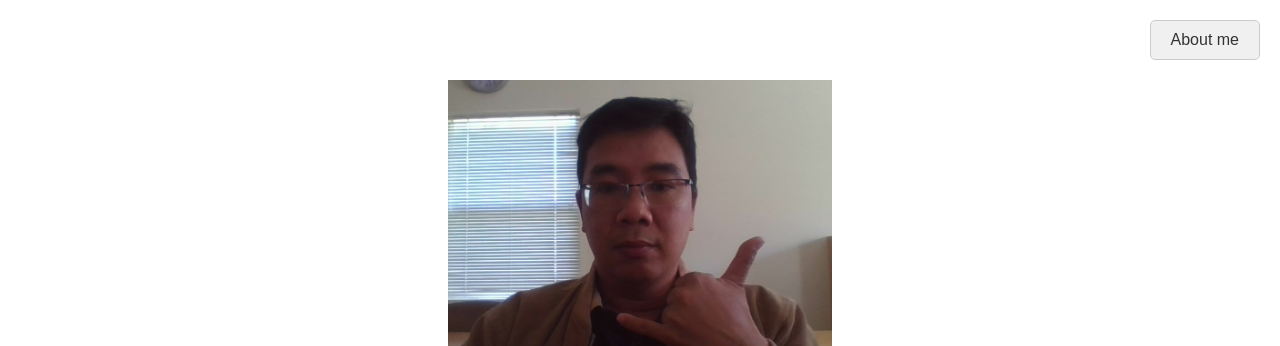
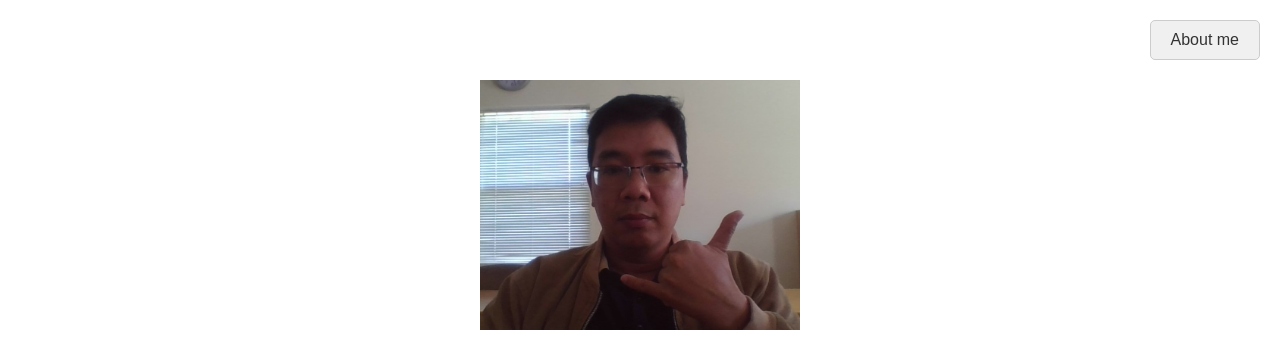
Before and after one commit to peter-hoangquochung/cs472, a plain HTML site: page lab1/index.html in a window 1280 px wide. Shown: the top 346 px of the page. Drawn offline with Linux system fonts and the light colour scheme.

Commit message:
lab3_fix

```diff
--- a/lab1/index.html
+++ b/lab1/index.html
@@ -10,7 +10,7 @@
         </div>
 
         <div class="container">
-            <img src="profile-image.jpg" alt="profile-image" width="30%">
+            <img src="profile-image.jpg" alt="profile-image">
             <h1>Quoc Hung Hoang</h1>
             <ul>
                 <li><a href="#W1D1">W1D1 - this homepage</a></li>
@@ -28,9 +28,7 @@
 
         <p>
             <a href="https://jigsaw.w3.org/css-validator/validator?uri=https://peter-hoangquochung.github.io/cs472/lab1/lab1.css">
-                <img style="border:0;width:88px;height:31px"
-                    src="https://jigsaw.w3.org/css-validator/images/vcss-blue"
-                    alt="Valid CSS!" />
+                <img style="border:0;width:88px;height:31px" src="https://jigsaw.w3.org/css-validator/images/vcss-blue" alt="Valid CSS!" />
             </a>
         </p>
     </body>
--- a/lab1/lab1.css
+++ b/lab1/lab1.css
@@ -30,6 +30,7 @@ body {
 .container img {
     display: block;
     margin: 0 auto;
+    width: 20em;
 }
 
 ul {
```
Also changed, not shown: lab3/tmnt.html (+1 -3 lines).
